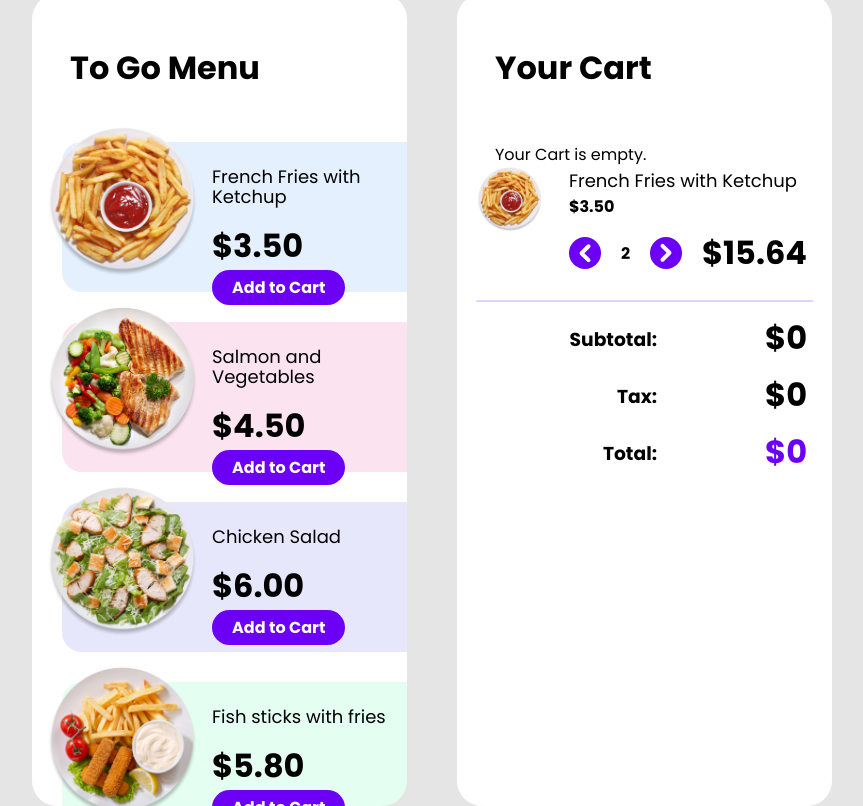
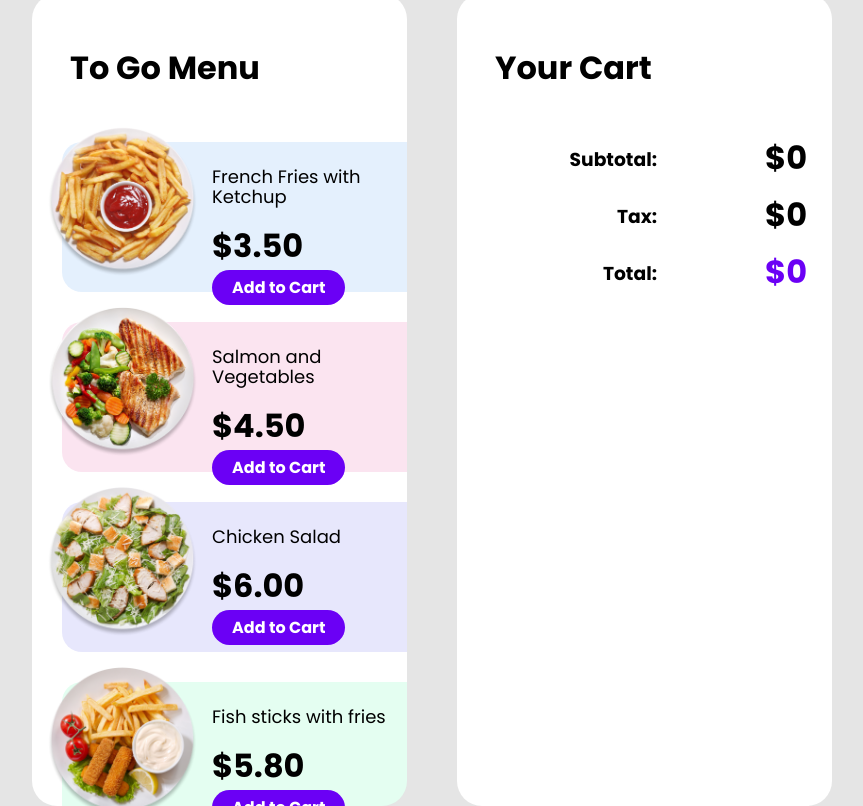
Before and after one commit to MarcoJul/Ecommerce-React, a React (Create React App) app: page / in a window 1280 px wide. Shown: the whole page, without its empty margins (208-1071 px from the left). Built offline with nearby package versions, Linux system fonts and the light colour scheme.

Commit message:
feat: change Cart visibility

```diff
--- a/src/components/Cart.js
+++ b/src/components/Cart.js
@@ -1,13 +1,16 @@
+import { useState } from "react";
+
 import classes from "./Cart.module.css";
 import CartItem from "./CartItem";
 import CartTotal from "./CartTotal";
 
 const Cart = () => {
+  const [isEmpty, setIsEmpty] = useState(true);
   return (
     <div className={classes.box}>
       <h2 className={classes.title}>Your Cart</h2>
-      <p className={classes.empty}>Your Cart is empty.</p>
-      <CartItem />
+      {!isEmpty && <p className={classes.empty}>Your Cart is empty.</p>}
+      {!isEmpty && <CartItem />}
       <CartTotal />
     </div>
   );
```
